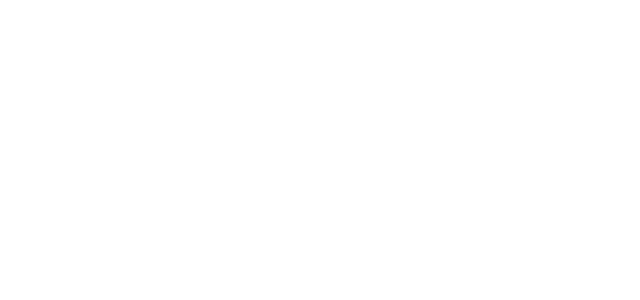
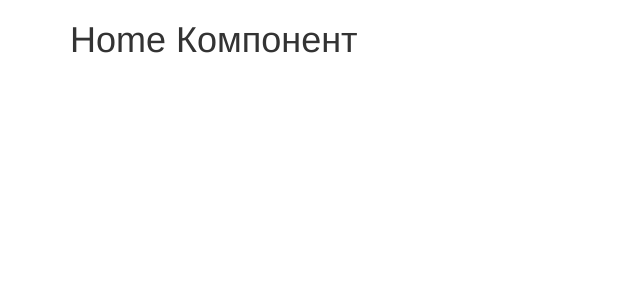
Before and after one commit to pwnz22/stock_trader, a Vue app: page / in a window 1280 px wide. Shown: the top 300 px of the page, without its empty margins (0-640 px from the left). Built offline with nearby package versions, Linux system fonts and the light colour scheme.

Commit message:
Setting up routes

```diff
--- a/index.html
+++ b/index.html
@@ -1,11 +1,15 @@
 <!DOCTYPE html>
 <html>
-  <head>
+
+<head>
     <meta charset="utf-8">
     <title>stock_trader</title>
-  </head>
-  <body>
+    <link rel="stylesheet" href="https://cdnjs.cloudflare.com/ajax/libs/twitter-bootstrap/3.3.7/css/bootstrap.min.css">
+</head>
+
+<body>
     <div id="app"></div>
     <!-- built files will be auto injected -->
-  </body>
+</body>
+
 </html>
--- a/src/App.vue
+++ b/src/App.vue
@@ -1,6 +1,8 @@
 <template>
     <div id="app">
-
+        <div class="container">
+            <router-view></router-view>
+        </div>
     </div>
 </template>
 
```
Also changed, not shown: src/main.js (+10 -1 lines), src/routes.js (added, +9 -0 lines).
